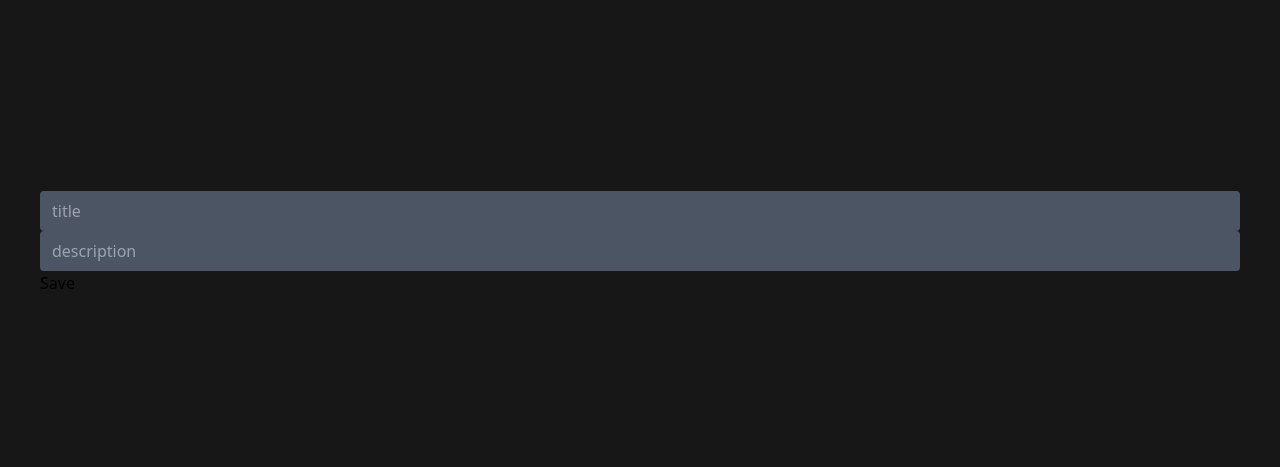
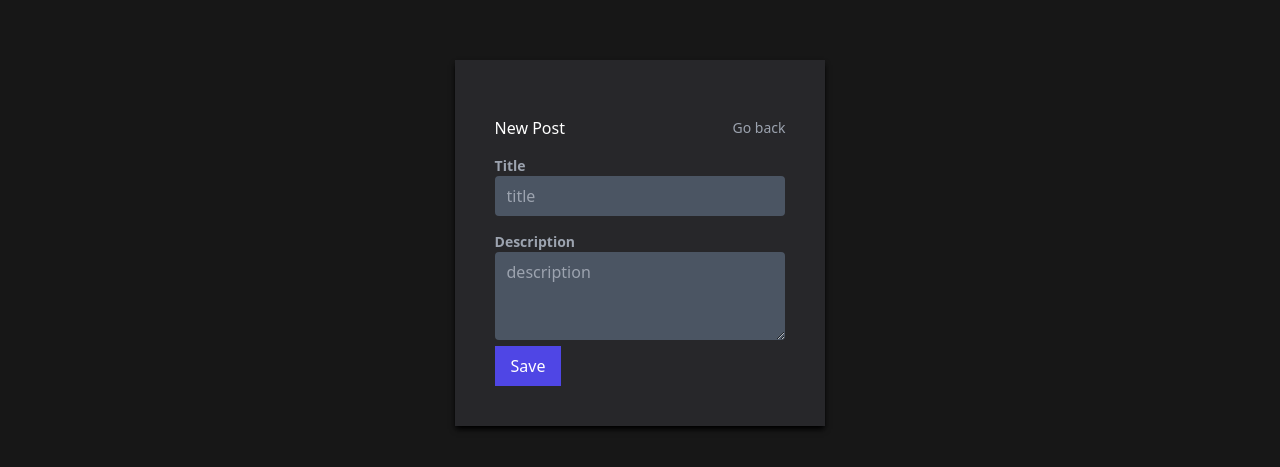
Before and after one commit to edisonprise/mern-context-crud, a React (Create React App) app in the folder client/: page /new in a window 1280 px wide. Shown: the part 157-624 px from the top of the page. Built offline with nearby package versions, Linux system fonts and the light colour scheme; no server answers.

Commit message:
edit posts

```diff
--- a/client/src/App.js
+++ b/client/src/App.js
@@ -12,6 +12,7 @@
           <Routes>
             <Route path="/" element={<HomePage />} />
             <Route path="/new" element={<PostForm />} />
+            <Route path="/posts/:id" element={<PostForm />} />
             <Route path="*" element={<NotFoundPage />} />
           </Routes>
           <Toaster />
--- a/client/src/api/posts.js
+++ b/client/src/api/posts.js
@@ -4,3 +4,4 @@
   await axios.post("/posts", post);
 export const deletePostRequest = async (id) =>
   await axios.delete("/posts/" + id);
+export const getPostRequest = async (id) => await axios.get("/posts/" + id);
--- a/client/src/components/PostCard.js
+++ b/client/src/components/PostCard.js
@@ -1,8 +1,10 @@
 import toast from "react-hot-toast";
 import { usePosts } from "../context/PostContext";
+import { useNavigate } from "react-router-dom";
 
 export function PostCard({ post }) {
   const { deletePost } = usePosts();
+  const navigate = useNavigate();
   const handleDelete = (_id) => {
     toast(
       (t) => (
@@ -41,6 +43,7 @@
     <div
       className="bg-zinc-800 text-white rounded-sm shadow-md shadow-black hover:bg-zinc-700
     hover:cursor-pointer"
+      onClick={() => navigate(`/posts/${post._id}`)}
     >
       <div className="px-4 py-7">
         <div className="flex justify-between">
--- a/client/src/context/PostContext.js
+++ b/client/src/context/PostContext.js
@@ -3,6 +3,7 @@
   getPostsRequests,
   createPostRequest,
   deletePostRequest,
+  getPostRequest,
 } from "../api/posts";
 
 const PostContext = createContext();
@@ -30,6 +31,11 @@
     }
   };
 
+  const getPost = async (id) => {
+    const res = await getPostRequest(id);
+    return res.data;
+  };
+
   useEffect(() => {
     getPosts();
   }, []);
@@ -41,6 +47,7 @@
           getPosts,
           createPost,
           deletePost,
+          getPost,
         }}
       >
         {children}
--- a/client/src/pages/PostForm.js
+++ b/client/src/pages/PostForm.js
@@ -1,18 +1,37 @@
 import { Formik, Form, Field, ErrorMessage } from "formik";
 import * as Yup from "yup";
 import { usePosts } from "../context/PostContext";
-import { useNavigate } from "react-router-dom";
+import { useNavigate, useParams, Link } from "react-router-dom";
+import { useEffect, useState } from "react";
 
 export function PostForm() {
-  const { createPost } = usePosts();
+  const { createPost, getPost } = usePosts();
   const navigate = useNavigate();
-  return (
-    <div>
-      <Formik
-        initialValues={{
+  const params = useParams();
+  const [post, setPost] = useState({
     title: "",
     description: "",
-        }}
+  });
+
+  useEffect(() => {
+    (async () => {
+      if (params.id) {
+        const post = await getPost(params.id);
+        setPost(post);
+      }
+    })();
+  }, []);
+  return (
+    <div className="flex items-center justify-center">
+      <div className="bg-zinc-800 p-10 shadow-md shadow-black">
+        <header className="flex justify-between items-center py-4 text-white">
+          <h3>New Post</h3>
+          <Link to="/" className="text-gray-400 text-sm hover:text-gray-300">
+            Go back
+          </Link>
+        </header>
+        <Formik
+          initialValues={post}
           validationSchema={Yup.object({
             title: Yup.string().required("Title is required"),
             description: Yup.string().required("Description is required"),
@@ -21,13 +40,20 @@
             await createPost(values);
             navigate("/");
           }}
+          enableReinitialize
         >
           {({ handleSubmit }) => (
             <Form onSubmit={handleSubmit}>
+              <label
+                htmlFor="title"
+                className="text-sm block font-bold text-gray-400"
+              >
+                Title
+              </label>
               <Field
                 name="title"
                 placeholder="title"
-              className="px-3 py-2 focus:outline-none rounded bg-gray-600 text-white w-full"
+                className="px-3 py-2 focus:outline-none rounded bg-gray-600 text-white w-full mb-4"
               />
               <ErrorMessage
                 component="p"
@@ -35,10 +61,18 @@
                 name="title"
               />
 
+              <label
+                htmlFor="description"
+                className="text-sm block font-bold text-gray-400"
+              >
+                Description
+              </label>
               <Field
+                component="textarea"
                 name="description"
                 placeholder="description"
                 className="px-3 py-2 focus:outline-none rounded bg-gray-600 text-white w-full"
+                rows={3}
               />
               <ErrorMessage
                 component="p"
@@ -46,10 +80,16 @@
                 name="description"
               />
 
-            <button type="submit">Save</button>
+              <button
+                type="submit"
+                className="bg-indigo-600 hover:bg-indigo-500 px-4 py-2 rounded-mt-2 text-white focus:outline-none disabled:bg-indigo-400"
+              >
+                Save
+              </button>
             </Form>
           )}
         </Formik>
       </div>
+    </div>
   );
 }
```
Lines whose indentation alone changed are shown as unchanged.
